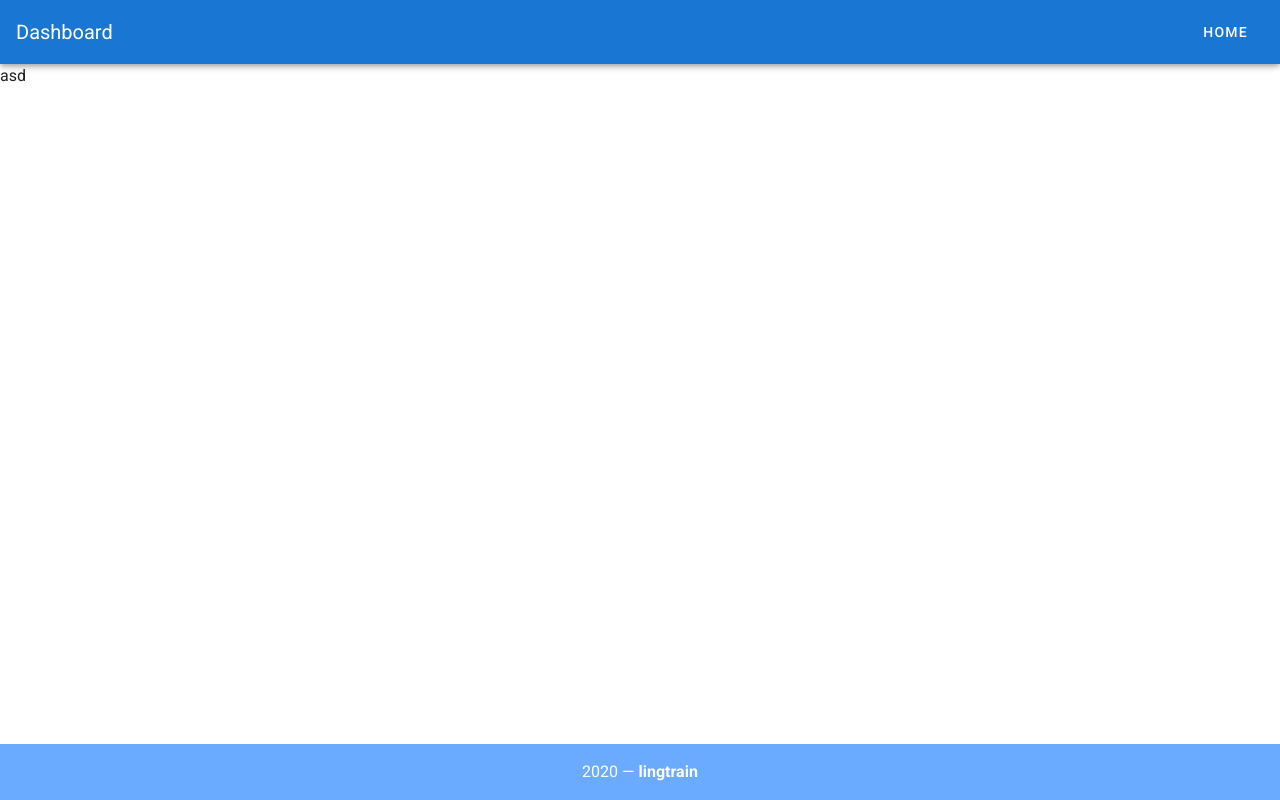
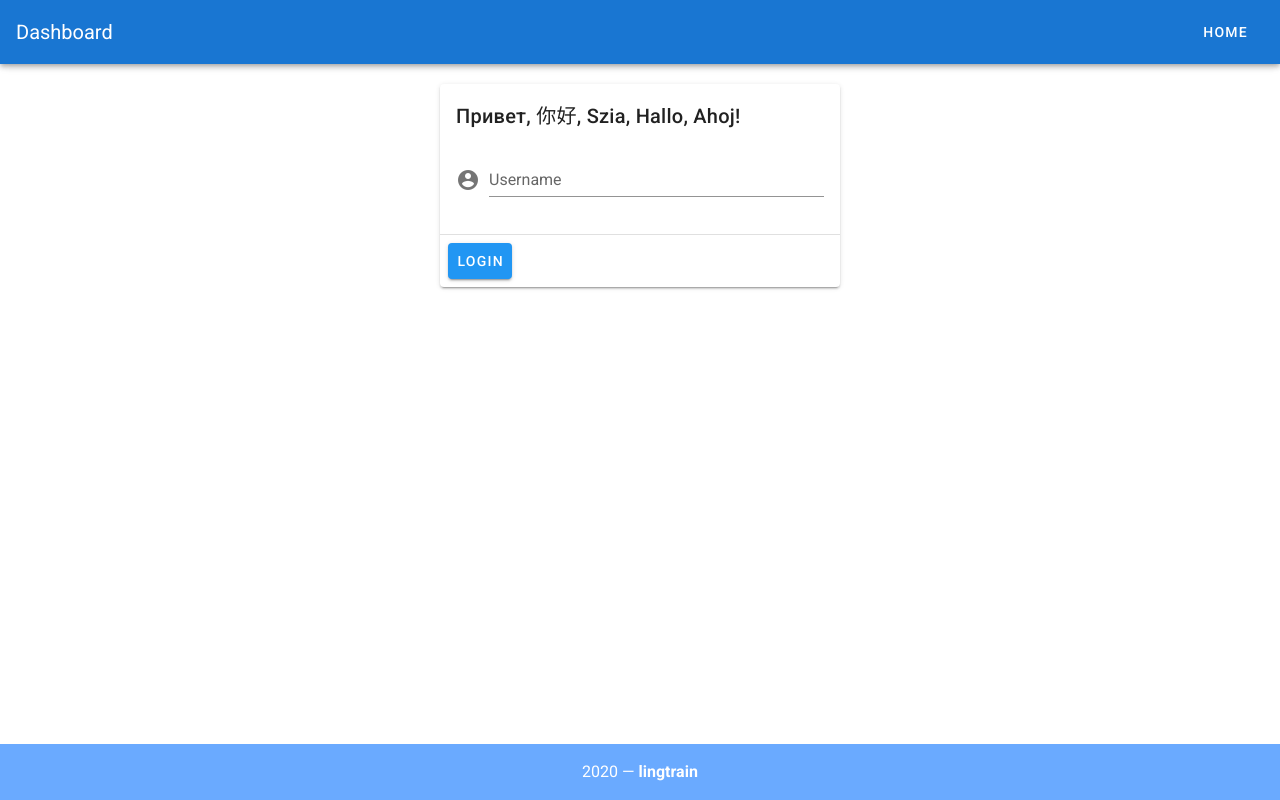
Before and after one commit to averkij/text-alignment-pipeline, a Vue app in the folder client/fe/: page /#/ in a window 1280 px wide. Built offline with nearby package versions, Linux system fonts and the light colour scheme.

Commit message:
Add simple routing and store.

```diff
--- a/client/fe/src/App.vue
+++ b/client/fe/src/App.vue
@@ -2,7 +2,6 @@
   <v-app>
     <Header />
     <v-main>
-
       <router-view></router-view>
     </v-main>
     <Footer />
@@ -15,14 +14,6 @@
 
   export default {
     name: "App",
-    data: () => ({
-      links: ['Home', 'About']
-    }),
-    methods: {
-      say: function (message) {
-        alert(message);
-      }
-    },
     components: {
       Header,
       Footer
--- a/client/fe/src/router/index.js
+++ b/client/fe/src/router/index.js
@@ -5,14 +5,18 @@ Vue.use(VueRouter);
 
 const routes = [{
     path: "/",
-    name: "Home",
-    component: () => import("@/views/Home")
+    name: "home",
+    component: () => import("@/views/Login")
   },
   {
     path: "/login",
-    name: "Login",
-    component: () =>
-      import("@/views/Login")
+    name: "login",
+    component: () => import("@/views/Login")
+  },
+  {
+    path: "/upload",
+    name: "upload",
+    component: () => import("@/views/Upload")
   }
 ];
 
--- /dev/null
+++ b/client/fe/src/store/actions.type.js
@@ -0,0 +1,3 @@
+export const LOGIN = "login";
+export const LOGOUT = "logout";
+export const UPLOAD_TEXT = "upload_text";
--- /dev/null
+++ b/client/fe/src/store/auth.module.js
@@ -0,0 +1,30 @@
+import {
+    LOGIN
+} from "./actions.type";
+
+const state = {
+    errors: null,
+    user: {},
+    isAuthenticated: true
+}
+
+const getters = {
+    currentUser(state) {
+        return state.user;
+    },
+    isAuthenticated(state) {
+        return state.isAuthenticated;
+    }
+}
+
+const actions = {
+    [LOGIN]() {
+        return true;
+    }
+}
+
+export default {
+    state,
+    actions,
+    getters
+}
--- a/client/fe/src/store/index.js
+++ b/client/fe/src/store/index.js
@@ -1,11 +1,14 @@
 import Vue from "vue";
 import Vuex from "vuex";
+
+import auth from "./auth.module"
+import upload from "./upload.module"
 
 Vue.use(Vuex);
 
 export default new Vuex.Store({
-  state: {},
-  mutations: {},
-  actions: {},
-  modules: {}
+  modules: {
+    auth,
+    upload
+  }
 });
--- /dev/null
+++ b/client/fe/src/store/upload.module.js
@@ -0,0 +1,3 @@
+export default {
+
+}
--- a/client/fe/src/views/Login.vue
+++ b/client/fe/src/views/Login.vue
@@ -1,16 +1,43 @@
 <template>
   <v-card width="400" class="mx-auto mt-5">
+    <v-form @submit="onSubmit(username)">
       <v-card-title>Привет, 你好, Szia, Hallo, Ahoj!</v-card-title>
       <v-card-text>
-      <v-form>
-        <v-text-field label="Username" prepend-icon="mdi-account-circle" />
-      </v-form>
+
+        <v-text-field label="Username" prepend-icon="mdi-account-circle" v-model="username" />
+
       </v-card-text>
       <v-divider></v-divider>
       <v-card-actions>
         <!-- <v-btn color="success">Register</v-btn>
           <v-spacer></v-spacer> -->
-      <v-btn color="info" v-on:click="say('hi')">Login</v-btn>
+        <v-btn type="submit" color="info">Login</v-btn>
       </v-card-actions>
+    </v-form>
   </v-card>
 </template>
+
+<script>
+  import {
+    LOGIN
+  } from "@/store/actions.type"
+
+  export default {
+    data() {
+      return {
+        username: null
+      }
+    },
+    methods: {
+      onSubmit: function (username) {
+        this.$store
+          .dispatch(LOGIN, {
+            username
+          })
+          .then(() => this.$router.push({
+            name: "upload"
+          }));
+      }
+    }
+  }
+</script>
--- /dev/null
+++ b/client/fe/src/views/Upload.vue
@@ -0,0 +1,4 @@
+<template>
+<div>asdssss</div>
+
+</template>
```
Also changed, not shown: client/fe/src/store/mutations.type.js (added). Lines whose indentation alone changed are shown as unchanged.
